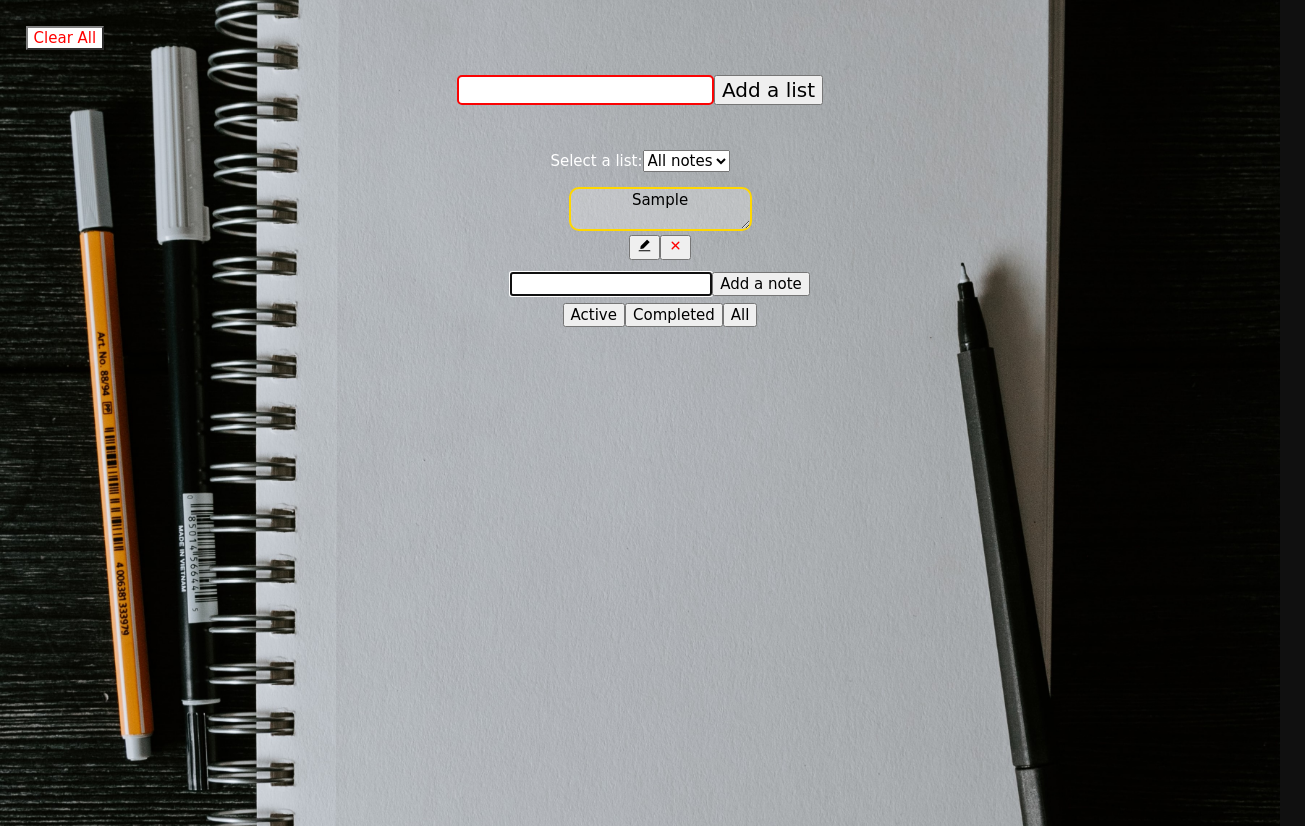
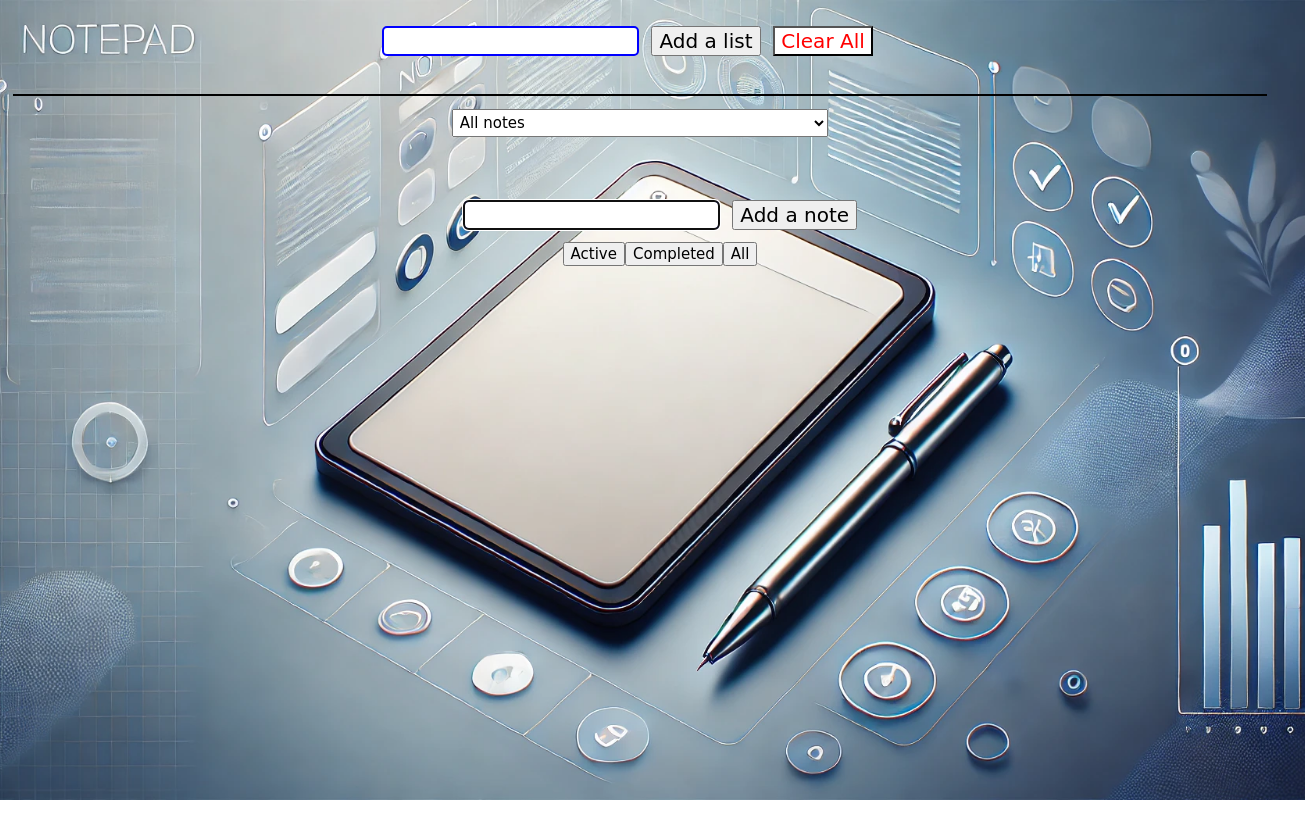
Before and after one commit to Bradley-Laubscher/DulyNoted, a React (Create React App) app in the folder dulynoted/: page / in a window 1280 px wide. Both pictures are taken after typing "Sample" into the empty fields and a click on the button "Add a list". Shown: the whole page, 1305 px wide, since content can reach past the window. After the commit the page ends 800 px from the top, so only its background shows below. Built offline with nearby package versions, Linux system fonts and the light colour scheme.

Commit message:
Revamp styling

```diff
--- a/dulynoted/src/Components/Categories/Categories.js
+++ b/dulynoted/src/Components/Categories/Categories.js
@@ -90,12 +90,6 @@ const Categories = () => {
     return (
         <div>
             <div className='addCategory'>
-                <motion.button
-                    className='clearAll'
-                    onClick={() => clearAll()}
-                    whileTap={{ scale: 0.9}}>
-                    Clear All
-                </motion.button>
                 <input
                     className='categoryInput'
                     type='text'
@@ -114,10 +108,15 @@ const Categories = () => {
                     onClick={() => createCategory()}>
                     Add a list
                 </motion.button>
+                <motion.button
+                    className='clearAll'
+                    whileHover={{ scale: 1.1 }}
+                    onClick={() => clearAll()}
+                    whileTap={{ scale: 0.9}}>
+                    Clear All
+                </motion.button>
                 <br />
-            </div>
-            <div className='displayCategories'>
-                Select a list:
+                <div className="selectList">
                 <select className='categorySelection' onChange={handleSelectChange}>
                     {cats.map((category) => {
                         return (
@@ -130,7 +129,9 @@ const Categories = () => {
                         All notes
                     </option>
                 </select>
-
+                </div>
+            </div>
+            <div className='displayCategories'>
                 <ul className='categoryList'>
                     { activeCategory !== null && activeCategory.map((category) => {
                         return (
--- a/dulynoted/src/Components/Categories/CategoryItem.js
+++ b/dulynoted/src/Components/Categories/CategoryItem.js
@@ -1,58 +1,9 @@
-import React, { useRef } from 'react';
-import { AiFillEdit } from 'react-icons/ai';
-import { IoClose } from "react-icons/io5";
-import { motion } from 'framer-motion';
+import React from 'react';
 import Note from '../Note/Note';
 
 const CategoryItem = (props) => {
-    const { item, updateCategory, removeCategory } = props;
-    const inputRef = useRef(true);
-
-    const changeFocus = () => {
-      inputRef.current.disabled = false;
-      inputRef.current.focus();
-    };
-
-    const update = (categoryId, value, e) => {
-      if (e.which === 13) {
-        //here 13 is key code for enter key
-        updateCategory({ categoryId, item: value });
-        inputRef.current.disabled = true;
-      }
-    };
-
     return (
       <li className="card">
-        <div>
-
-          <div className='categoryArea'>
-            <textarea
-              className='categoryTextArea'
-              ref={inputRef}
-              disabled={inputRef}
-              defaultValue={item.item}
-              onKeyPress={(e) => update(item.categoryId, inputRef.current.value, e)}
-            />
-          </div>
-
-          <div className='btns'>
-            <motion.button
-              whileTap={{ scale: 0.9}}
-              onClick={() => changeFocus()}
-              title="Edit">
-              <AiFillEdit />
-            </motion.button>
-
-            <motion.button
-              whileTap={{ scale: 0.9}}
-              style={{ color: "red" }}
-              onClick={() => removeCategory(item.categoryId)}
-              title="Delete">
-              <IoClose />
-            </motion.button>
-          </div>
-
-        </div>
         <Note />
       </li>
     );
--- a/dulynoted/src/Components/Note/Note.js
+++ b/dulynoted/src/Components/Note/Note.js
@@ -35,6 +35,7 @@ const Notes = () => {
     return (
         <div className='addNote'>
             <input
+                className="textInput"
                 ref={inputRef}
                 type='text'
                 onChange={(e) => handleChange(e)}
@@ -48,7 +49,7 @@ const Notes = () => {
            <motion.button
                 whileHover={{ scale: 1.1 }}
                 whileTap={{ scale: 0.9}}
-                className='button'
+                className='noteButton'
                 onClick={() => add()}>
                 Add a note
            </motion.button>
--- a/dulynoted/src/Styling/categories.css
+++ b/dulynoted/src/Styling/categories.css
@@ -1,7 +1,3 @@
-.addCategory {
-    margin-top: 2%;
-}
-
 .displayCategories {
     margin-top: 3%;
     color: white;
@@ -11,25 +7,29 @@
 .categoryInput {
     border: 2px solid transparent;
     border-radius: 5px;
-    border-color: rgb(251, 2, 2);
+    border-color: blue;
     font-size: 20px;
 }
 
 .categoryButton {
     font-size: 20px;
-}
-
-.categoryArea {
-  margin-top: 10px;
+    margin-left: 1%;
 }
 
 .categoryList {
     list-style-type: none;
 }
 
+.selectList {
+    border-top: 2px solid;
+    margin: 1%;
+}
+
 .categorySelection {
-    margin-top: 0.5%;
+    margin-top: 1%;
     font-size: 15px;
+    padding: 3px;
+    width: 30%;
 }
 
 .categoryTextArea {
@@ -42,10 +42,10 @@
 
 .clearAll {
     margin: 2%;
-    display: block;
     color: red;
     background-color: white;
-    border-color: grey;
+    font-size: 20px;
+    margin-left: 1%;
 }
 
 @media screen and (max-width: 600px) {
@@ -54,6 +54,7 @@
     }
     .categoryButton {
         font-size: 15px;
+        margin-left: 20px;
     }
 
     .displayCategories {
--- a/dulynoted/src/Styling/components.css
+++ b/dulynoted/src/Styling/components.css
@@ -1,6 +1,8 @@
 .card {
-    margin-top: 1%;
-    margin-left: 0;
-    margin-right: auto;
-    list-style-type: none;
+    display: flex;
+    flex-direction: column;
+    align-items: center;
+    justify-content: center;
+    width: 100%;
+    height: 100%;
 }
--- a/dulynoted/src/Styling/index.css
+++ b/dulynoted/src/Styling/index.css
@@ -15,10 +15,9 @@ body {
   -webkit-font-smoothing: antialiased;
   -moz-osx-font-smoothing: grayscale;
   text-align: center;
-  background-color: rgba(0, 0, 0, 0.938);
-  background-image: url("../../public/notepad2.jpg");
   width: 100%;
   height: 100vh;
+  background: url(/public/banner.webp);
   background-size: cover;
   background-position: center center;
 }
--- a/dulynoted/src/Styling/notes.css
+++ b/dulynoted/src/Styling/notes.css
@@ -1,20 +1,38 @@
 .addNote {
-    margin-top: 1%;
+    padding: 2%;
+    width: 100%;
 }
 
 .noteTextArea {
     text-align: left;
-    padding-left: 1%;
-    color: black;
+    padding: 1%;
+    color: white;
+    background-color: rgba(0, 0, 0, 0.805);
     border: 2px solid;
     border-radius: 10px;
     border-color:rgb(0, 255, 242);
-    width: 45%;
+    width: 80%;
+    margin: 5px;
 }
 
 .buttons {
-    margin-top: 0.5%;
-    margin-bottom: 2%;
+    margin: 1%;
+}
+
+.textInput {
+    border: 2px solid transparent;
+    border-radius: 5px;
+    border-color: blue;
+    font-size: 20px;
+}
+
+.noteButton {
+    font-size: 20px;
+    margin-left: 1%;
+}
+
+.button {
+    margin: 1%;
 }
 
 .completed {
```
Also changed, not shown: dulynoted/public/banner.webp (added).
